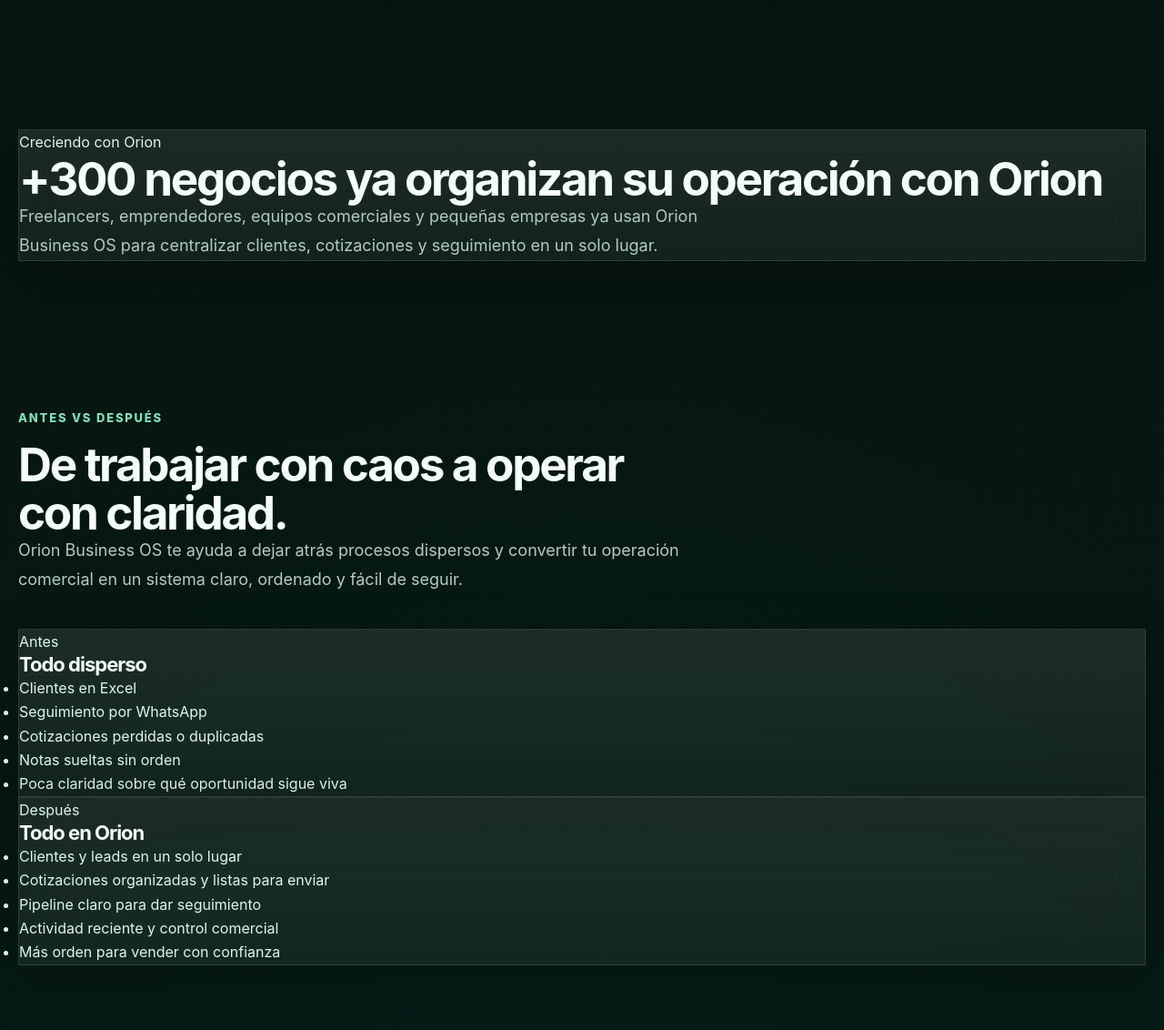
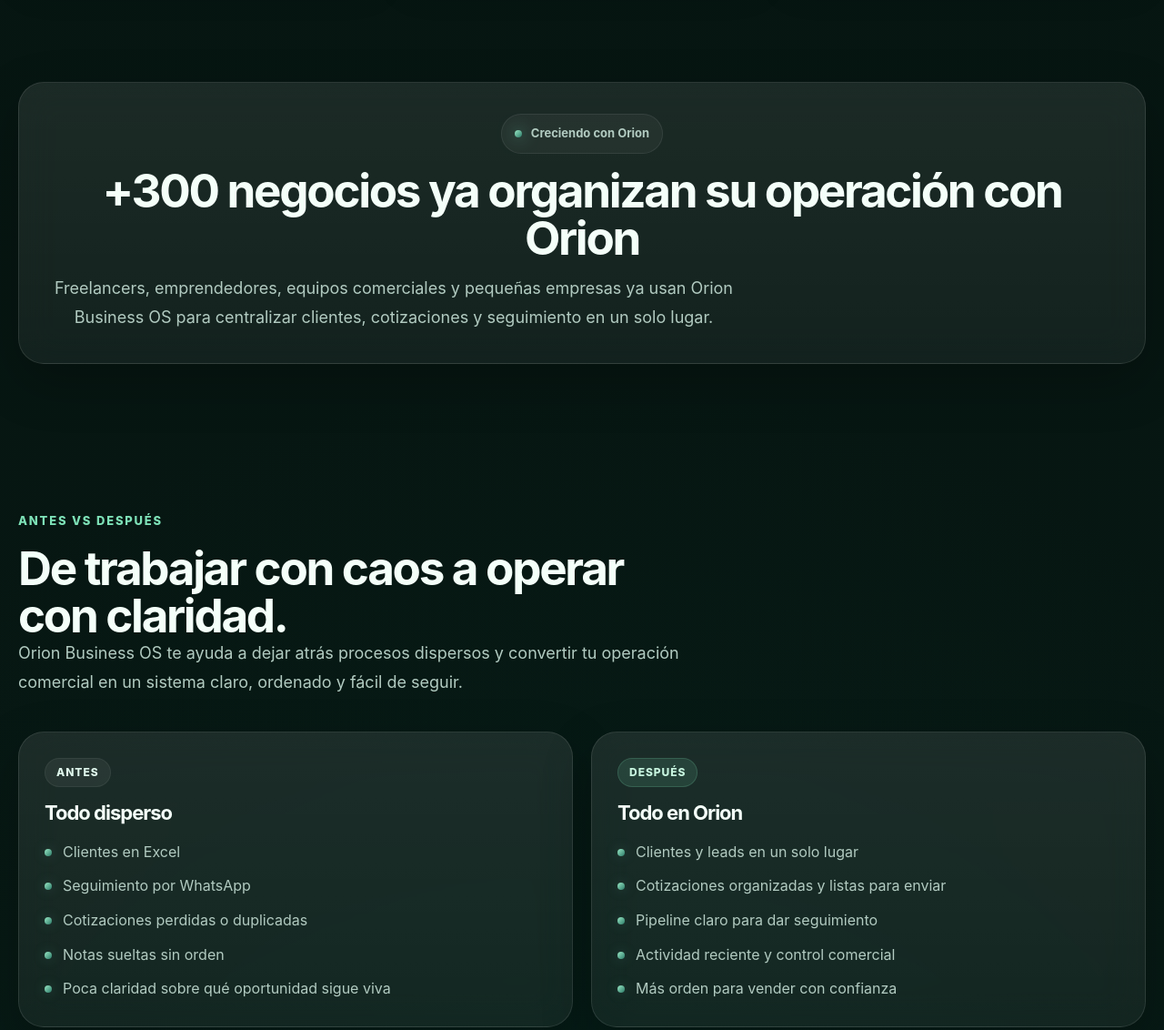
Before and after one commit to alex-stampede/Orion-Business_OS, a website: page public/index.html in a window 1280 px wide. Shown: the part 2320-3452 px from the top of the page at 91% size. Drawn offline with Linux system fonts and the light colour scheme.

Commit message:
Update pages.css
Agregar CSS a las secciones nuevas del index

```diff
--- a/public/styles/pages.css
+++ b/public/styles/pages.css
@@ -1459,3 +1459,107 @@
     padding: 28px 14px;
   }
 }
+
+.section-tight {
+  padding-top: 0;
+}
+
+.social-proof-band {
+  padding: 34px 32px;
+  border-radius: 28px;
+  text-align: center;
+  display: grid;
+  gap: 14px;
+}
+
+.social-proof-kicker {
+  display: inline-flex;
+  align-items: center;
+  justify-content: center;
+  gap: 10px;
+  margin: 0 auto;
+  padding: 10px 14px;
+  border-radius: 999px;
+  background: rgba(255, 255, 255, 0.045);
+  border: 1px solid rgba(255, 255, 255, 0.08);
+  color: var(--text-soft);
+  font-size: 13px;
+  font-weight: 700;
+}
+
+.before-after-grid {
+  display: grid;
+  grid-template-columns: repeat(2, 1fr);
+  gap: 20px;
+}
+
+.before-card,
+.after-card {
+  padding: 28px;
+  border-radius: 28px;
+}
+
+.ba-label {
+  display: inline-flex;
+  align-items: center;
+  min-height: 32px;
+  padding: 0 12px;
+  border-radius: 999px;
+  margin-bottom: 16px;
+  font-size: 12px;
+  font-weight: 800;
+  letter-spacing: 0.08em;
+  text-transform: uppercase;
+}
+
+.ba-label-before {
+  background: rgba(255, 255, 255, 0.06);
+  color: var(--text-main);
+  border: 1px solid var(--line-soft);
+}
+
+.ba-label-after {
+  background: rgba(126, 226, 184, 0.12);
+  color: var(--orion-200);
+  border: 1px solid rgba(126, 226, 184, 0.18);
+}
+
+.ba-list {
+  list-style: none;
+  margin: 18px 0 0;
+  padding: 0;
+  display: grid;
+  gap: 12px;
+}
+
+.ba-list li {
+  position: relative;
+  padding-left: 20px;
+  color: var(--text-soft);
+  line-height: 1.6;
+}
+
+.ba-list li::before {
+  content: "";
+  position: absolute;
+  left: 0;
+  top: 9px;
+  width: 8px;
+  height: 8px;
+  border-radius: 999px;
+  background: linear-gradient(135deg, var(--orion-250), var(--orion-400));
+  box-shadow: 0 0 14px rgba(126, 226, 184, 0.25);
+}
+
+@media (max-width: 900px) {
+  .before-after-grid {
+    grid-template-columns: 1fr;
+  }
+
+  .social-proof-band,
+  .before-card,
+  .after-card {
+    padding: 22px;
+    border-radius: 22px;
+  }
+}
```
